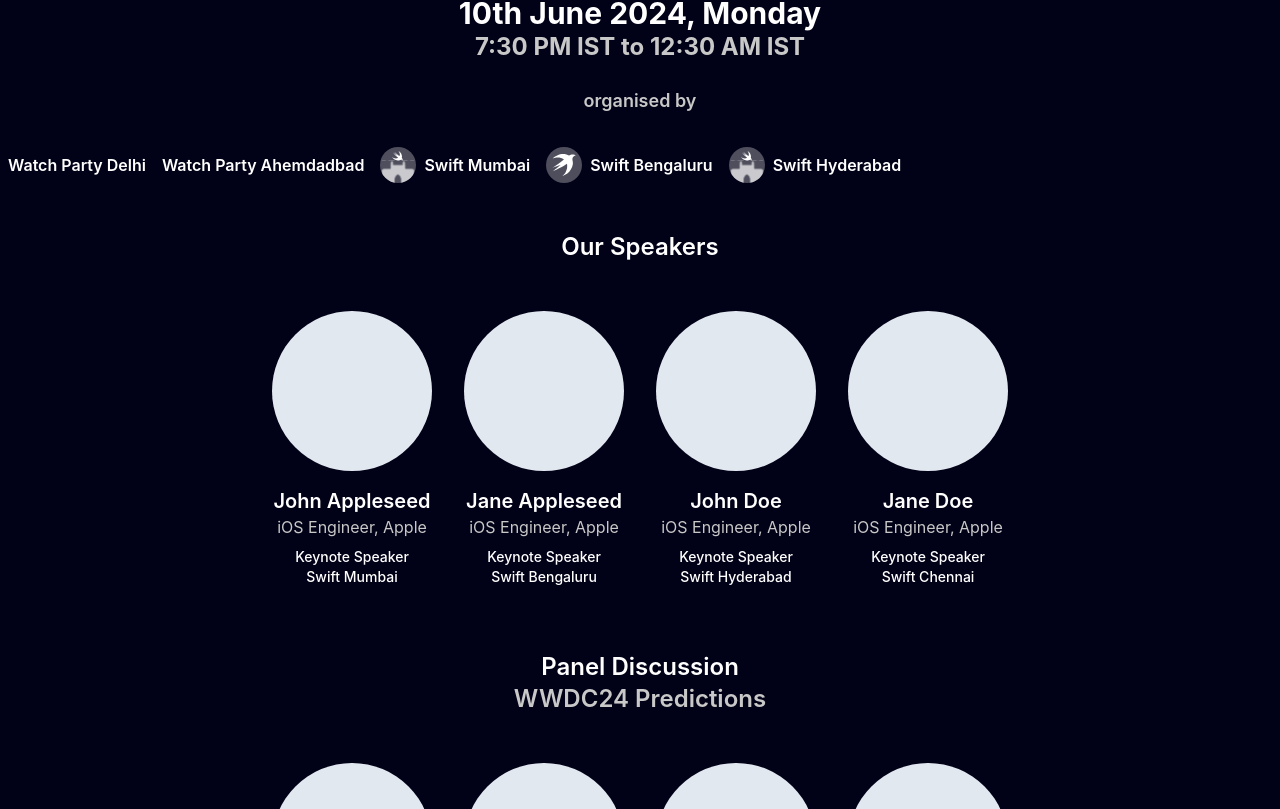
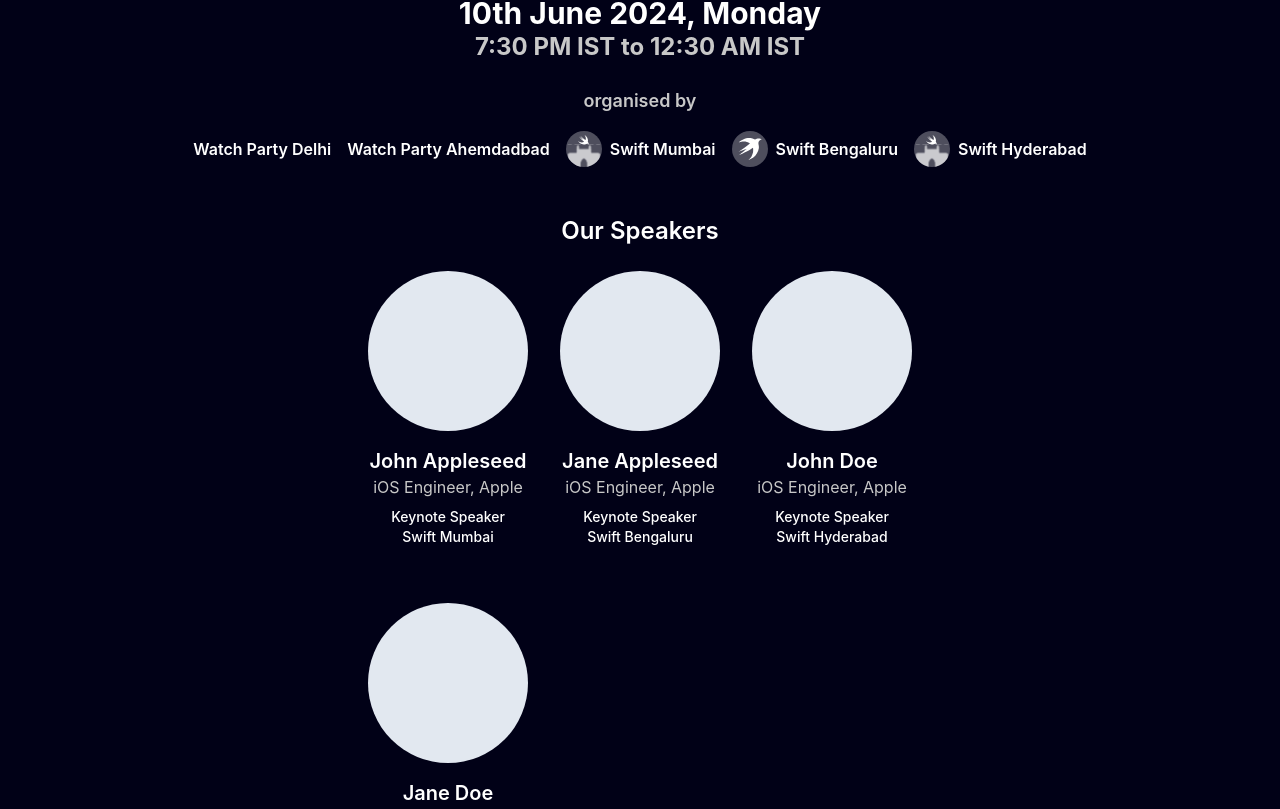
Before and after one commit to WatchPartyAroundIndia/watchpartyaroundindia.github.io, a React (Vite) app: page / in a window 1280 px wide. Shown: the part 511-1320 px from the top of the page. Built offline with nearby package versions, Linux system fonts and the light colour scheme; a web font is replaced by a local one.

Commit message:
responsive design for speakers and organisers

```diff
--- a/src/components/Organisers.tsx
+++ b/src/components/Organisers.tsx
@@ -31,10 +31,10 @@ const Organisers = () => {
 
   return (
     <div className='flex flex-col justify-center mt-6 mb-12'>
-      <h5 className='text-lg text-center font-semibold text-grayGradientText mb-8'>
+      <h5 className='text-lg text-center font-semibold text-grayGradientText mb-4'>
         organised by
       </h5>
-      <div className='overflow-x-auto flex items-center'>
+      <div className='overflow-x-auto flex items-center md:mx-auto'>
         {listOfOrganisers.map((organiser) => (
           <div key={organiser.id} className='flex items-center mx-2 min-w-fit'>
             {organiser.icon && (
--- a/src/components/Speakers.tsx
+++ b/src/components/Speakers.tsx
@@ -28,13 +28,10 @@ const Speakers = () => {
 
   return (
     <div className='flex flex-col justify-center mt-10 mb-16'>
-      <h5 className='text-2xl text-center font-semibold mb-12'>Our Speakers</h5>
-      <div className='flex items-center mx-auto max-w-fit'>
+      <h5 className='text-2xl text-center font-semibold mb-6'>Our Speakers</h5>
+      <div className='grid grid-cols-1 md:grid-cols-2 lg:grid-cols-3 items-center justify-items-center mx-auto gap-8'>
         {listOfSpeakers.map((speaker) => (
-          <div
-            key={speaker.id}
-            className='flex flex-col items-center justify-center mx-4'
-          >
+          <div key={speaker.id} className='flex flex-col items-center mb-6'>
             <div className='w-40 h-40 rounded-full bg-slate-200 mb-4' />
             <p className='font-semibold text-xl'>{speaker.name}</p>
             <p className='text-base mb-2 text-grayGradientText'>
```
